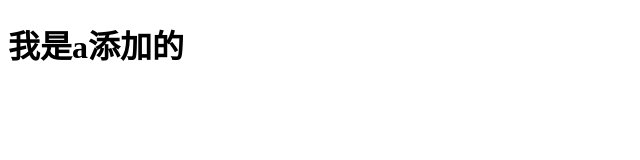
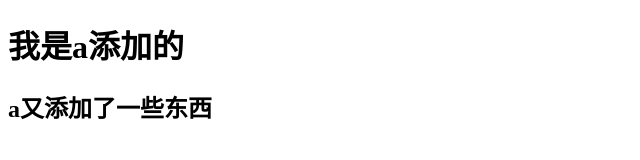
Before and after one commit to yiyiyiqi/branch-demo, a plain HTML site: page index.html in a window 1280 px wide. Shown: the whole page, without its empty margins (0-640 px from the left). Drawn offline with Linux system fonts and the light colour scheme.

Commit message:
a又添加了一些东西

```diff
--- a/index.html
+++ b/index.html
@@ -9,6 +9,7 @@
 
 <body>
     <h1>我是a添加的</h1>
+    <h2>a又添加了一些东西</h2>
 </body>
 
 </html>
```
